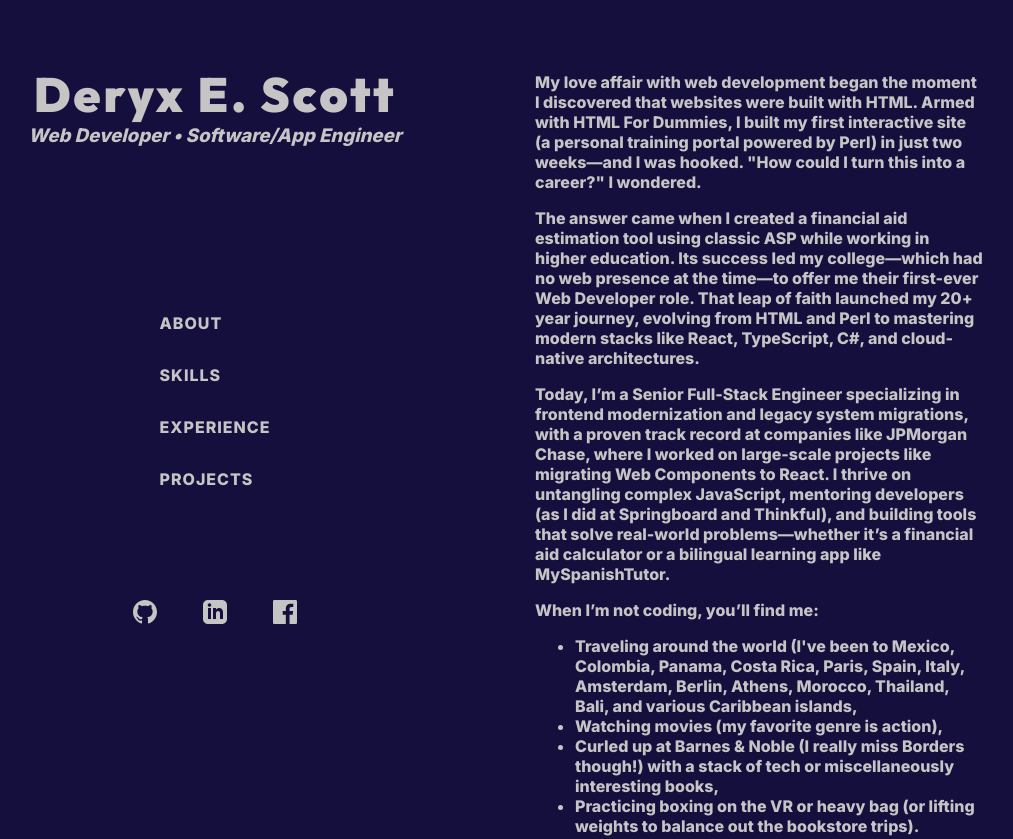
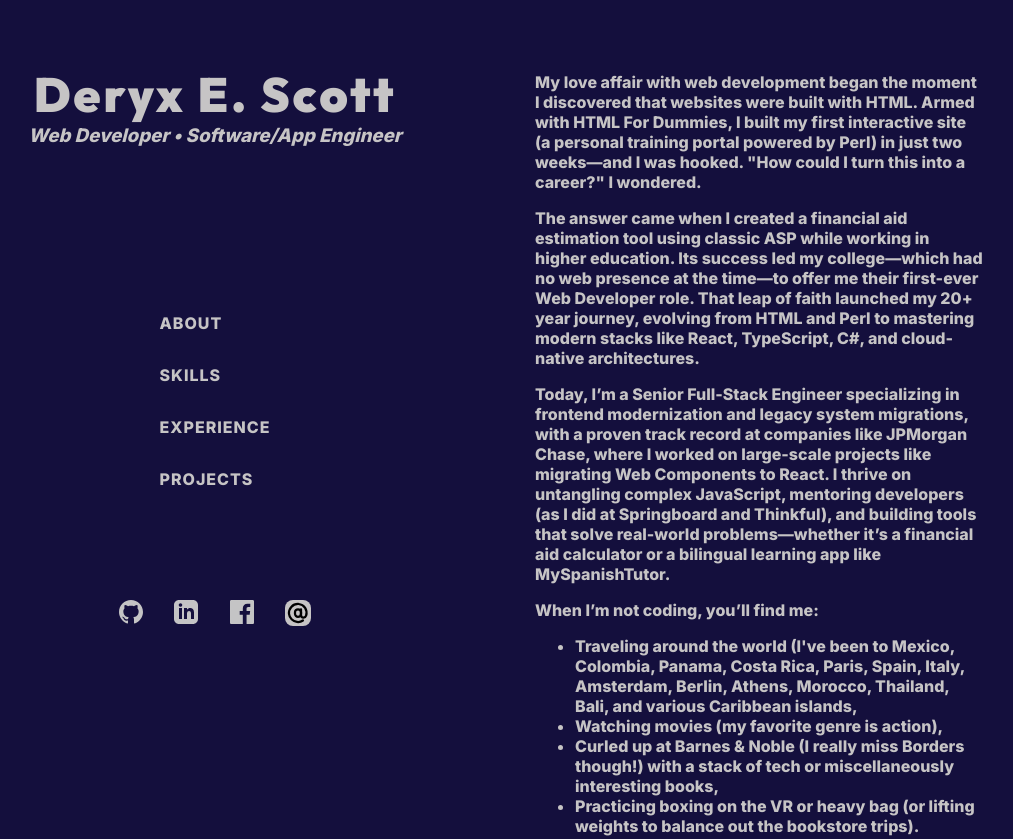
Before and after one commit to Deryx/portfolio-gatsby, a Gatsby site: page / in a window 1280 px wide. Shown: the top 839 px of the page, without its empty margins (105-1118 px from the left). Built offline with nearby package versions, Linux system fonts and the light colour scheme; Gatsby itself is replaced by a stand-in of ours.

Commit message:
Add email image and address; fix siteNavigation error

```diff
--- a/src/components/siteNavigation/siteNavigation.tsx
+++ b/src/components/siteNavigation/siteNavigation.tsx
@@ -1,10 +1,13 @@
-import React, { useRef } from 'react';
+import React, { useRef, useCallback } from 'react';
 import { AnchorLink } from 'gatsby-plugin-anchor-links';
 import { siteLinks } from '../../siteLinks';
 import './styles.scss';
 
 const SiteNavigation = ({ ref }: { ref?: React.Ref<HTMLLIElement>}) => {
-    const linksRef = useRef<HTMLLIElement | null>([]);
+    const linksRef = useRef<HTMLLIElement | null>(null);
+    const setLinksRef = useCallback((node: HTMLLIElement) => {
+        linksRef.current = node;
+    }, [])
     return (
         <>
             <nav className='siteNavigation'>
@@ -13,11 +16,11 @@
                         { siteLinks.map( (siteLink, index) =>
                             <li
                                 ref={(node) => {
-                                    linksRef.current = node;
-                                    if (typeof ref === 'function') {
-                                        ref(node);
-                                    } else if (ref) {
-                                        ref.current = node;
+                                    if (node) {
+                                        setLinksRef(node);
+                                        if (typeof ref === 'function') {
+                                            ref(node);
+                                        }
                                     }
                                 }}
                                 key={ siteLink.siteLink }>
--- a/src/pages/index.tsx
+++ b/src/pages/index.tsx
@@ -100,14 +100,20 @@
           </section>
           <SiteNavigation />
           <div className="contact">
-            <a href="https://github.com/Deryx">
+            <a href="https://github.com/Deryx" target="_blank">
               <svg xmlns="http://www.w3.org/2000/svg" width="24" height="24" viewBox="0 0 24 24"><path d="M12 0c-6.626 0-12 5.373-12 12 0 5.302 3.438 9.8 8.207 11.387.599.111.793-.261.793-.577v-2.234c-3.338.726-4.033-1.416-4.033-1.416-.546-1.387-1.333-1.756-1.333-1.756-1.089-.745.083-.729.083-.729 1.205.084 1.839 1.237 1.839 1.237 1.07 1.834 2.807 1.304 3.492.997.107-.775.418-1.305.762-1.604-2.665-.305-5.467-1.334-5.467-5.931 0-1.311.469-2.381 1.236-3.221-.124-.303-.535-1.524.117-3.176 0 0 1.008-.322 3.301 1.23.957-.266 1.983-.399 3.003-.404 1.02.005 2.047.138 3.006.404 2.291-1.552 3.297-1.23 3.297-1.23.653 1.653.242 2.874.118 3.176.77.84 1.235 1.911 1.235 3.221 0 4.609-2.807 5.624-5.479 5.921.43.372.823 1.102.823 2.222v3.293c0 .319.192.694.801.576 4.765-1.589 8.199-6.086 8.199-11.386 0-6.627-5.373-12-12-12z"/></svg>
             </a>
             <a href="https://www.linkedin.com/in/deryxescott/" target="_blank">
               <svg xmlns="http://www.w3.org/2000/svg" width="24" height="24" viewBox="0 0 24 24"><path d="M19 0h-14c-2.761 0-5 2.239-5 5v14c0 2.761 2.239 5 5 5h14c2.762 0 5-2.239 5-5v-14c0-2.761-2.238-5-5-5zm-11 19h-3v-11h3v11zm-1.5-12.268c-.966 0-1.75-.79-1.75-1.764s.784-1.764 1.75-1.764 1.75.79 1.75 1.764-.783 1.764-1.75 1.764zm13.5 12.268h-3v-5.604c0-3.368-4-3.113-4 0v5.604h-3v-11h3v1.765c1.396-2.586 7-2.777 7 2.476v6.759z"/></svg>
             </a>
-            <a href="https://www.facebook.com/deryx.e.scott" target="_blank">
+            <a href="https://www.facebook.com/" target="_blank">
               <svg xmlns="http://www.w3.org/2000/svg" width="24" height="24" viewBox="0 0 24 24"><path d="M22.675 0h-21.35c-.732 0-1.325.593-1.325 1.325v21.351c0 .731.593 1.324 1.325 1.324h11.495v-9.294h-3.128v-3.622h3.128v-2.671c0-3.1 1.893-4.788 4.659-4.788 1.325 0 2.463.099 2.795.143v3.24l-1.918.001c-1.504 0-1.795.715-1.795 1.763v2.313h3.587l-.467 3.622h-3.12v9.293h6.116c.73 0 1.323-.593 1.323-1.325v-21.35c0-.732-.593-1.325-1.325-1.325z"/></svg>
+            </a>
+            <a href="mailto:deryxescott@gmail.com" onMouseOver={(e) => e.currentTarget.style.backgroundColor='#FFF'} onMouseOut={(e) => e.currentTarget.style.backgroundColor='rgb(198, 196, 197)'} style={{backgroundColor: 'rgb(198, 196, 197)', width: '24px', height: '24px', padding: '1px', borderRadius: '8px', display: 'flex', justifyContent: 'center', alignItems: 'center'}}>
+              <svg width="32" height="32" viewBox="0 0 32 32" xmlns="http://www.w3.org/2000/svg">
+                <path id="svg_1" stroke-miterlimit="10" stroke-linejoin="round" stroke-linecap="round" stroke-width="3" stroke="#000000" fill="none" d="m22.6,26c-2.2,1.5 -5,2.3 -8,1.9c-5.5,-0.6 -10,-5.1 -10.6,-10.6c-0.7,-7.2 4.9,-13.3 12,-13.3c0.3,0 0.6,0 0.8,0c7.5,0.5 12.4,8.3 10,15.5l0,0.1c-0.5,1.4 -1.8,2.4 -3.3,2.4l0,0c-1.9,0 -3.5,-1.6 -3.5,-3.5l0,-7.5" />
+                <path id="svg_2" stroke-miterlimit="10" stroke-linejoin="round" stroke-linecap="round" stroke-width="3" stroke="#000000" fill="none" d="m16,21l0,0c-2.2,0 -4,-1.8 -4,-4l0,-2c0,-2.2 1.8,-4 4,-4l0,0c2.2,0 4,1.8 4,4l0,2c0,2.2 -1.8,4 -4,4z" />
+              </svg>
             </a>
           </div>
         </div>
```
Also changed, not shown: src/images/email.png (added).
